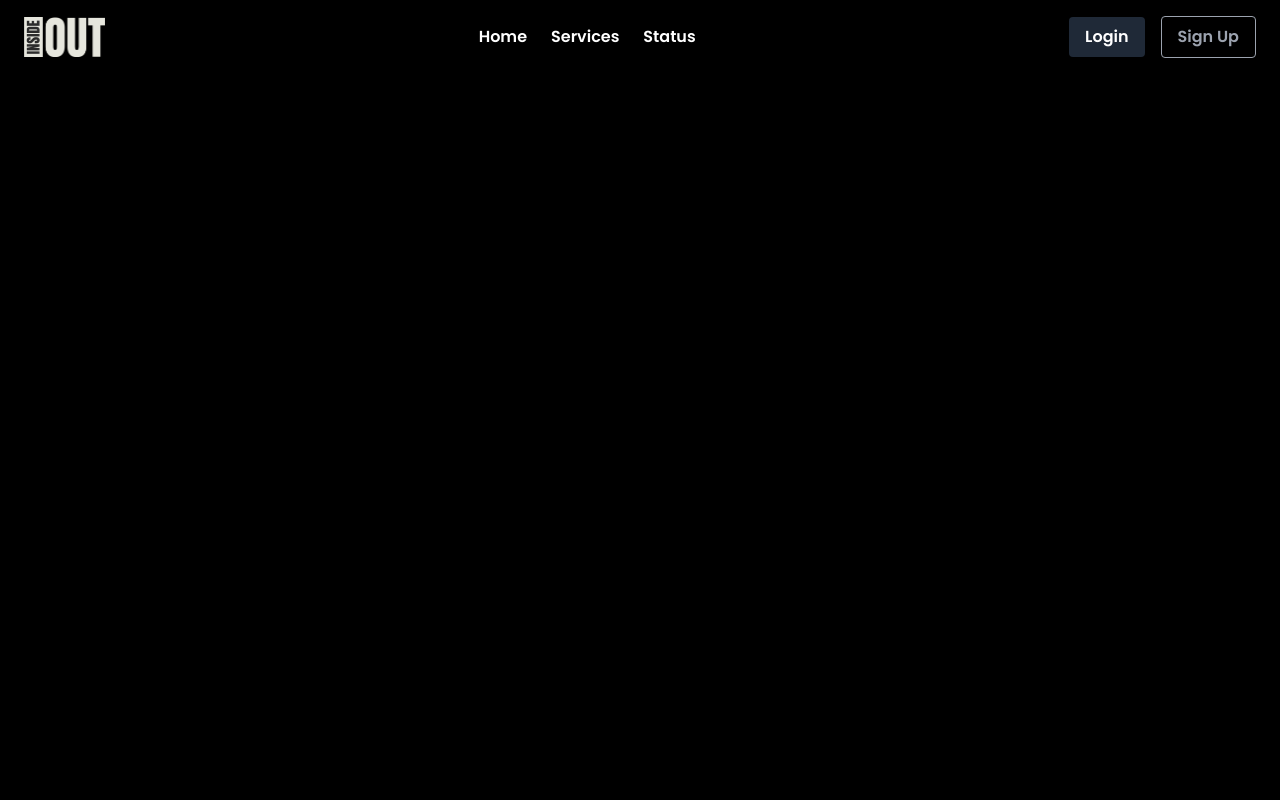
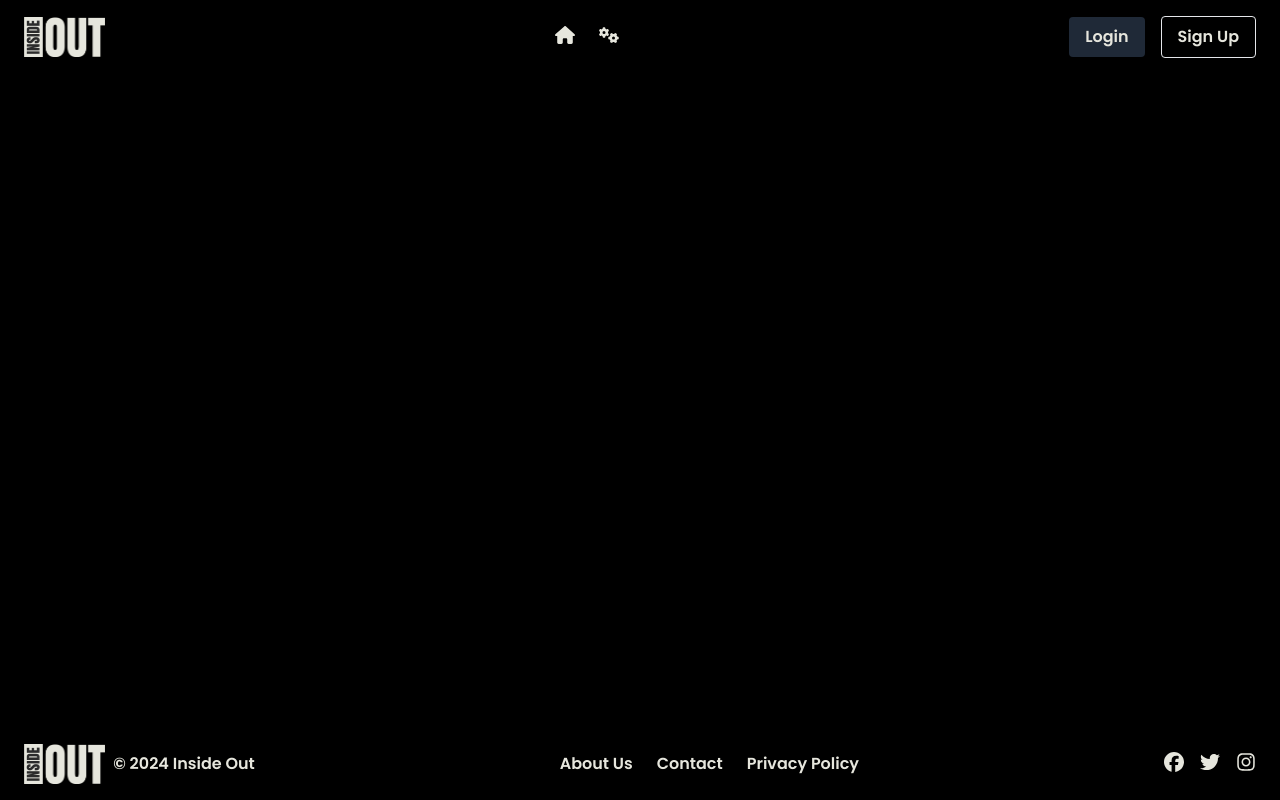
Before and after one commit to arestosora/zforums, a Vue app: page / in a window 1280 px wide. Built offline with nearby package versions, Linux system fonts and the light colour scheme.

Commit message:
feat: Footer Component

```diff
--- a/package.json
+++ b/package.json
@@ -11,6 +11,10 @@
     "type-check": "vue-tsc --build --force"
   },
   "dependencies": {
+    "@fortawesome/fontawesome-svg-core": "^6.5.2",
+    "@fortawesome/free-brands-svg-icons": "^6.5.2",
+    "@fortawesome/free-solid-svg-icons": "^6.5.2",
+    "@fortawesome/vue-fontawesome": "^3.0.8",
     "pinia": "^2.1.7",
     "vue": "^3.4.29",
     "vue-router": "^4.3.3"
--- a/src/App.vue
+++ b/src/App.vue
@@ -1,16 +1,16 @@
 <script setup lang="ts">
 import HeaderComponent from './components/HeaderComponent.vue';
+import FooterComponent from './components/FooterComponent.vue'
 </script>
 
 <template>
-  <div class="bg-black text-white min-h-screen">
+  <div class="bg-black text-white min-h-screen flex flex-col justify-between">
     <HeaderComponent />
-    <main class="p-6">
+    <main class="p-6 flex-grow">
 
     </main>
+    <FooterComponent />
   </div>
 </template>
 
-<style>
-/* Puedes agregar estilos adicionales aquí si es necesario */
-</style>
+<style></style>
--- /dev/null
+++ b/src/components/FooterComponent.vue
@@ -0,0 +1,65 @@
+<template>
+    <footer class="bg-black text-mainColor shadow-md mt-8">
+      <div class="container mx-auto px-6 py-4 flex flex-col md:flex-row justify-between items-center">
+        <div class="flex items-center">
+          <img src="@/assets/logo.png" alt="Logo" class="h-10">
+          <span class="ml-2 text-base font-semibold">© 2024 Inside Out</span>
+        </div>
+        <nav class="mt-4 md:mt-0">
+          <ul class="flex space-x-6 text-base font-semibold">
+            <li>
+              <a href="#" class="hover:text-gray-400 transition duration-300">About Us</a>
+            </li>
+            <li>
+              <a href="#" class="hover:text-gray-400 transition duration-300">Contact</a>
+            </li>
+            <li>
+              <a href="#" class="hover:text-gray-400 transition duration-300">Privacy Policy</a>
+            </li>
+          </ul>
+        </nav>
+        <div class="mt-4 md:mt-0">
+          <ul class="flex space-x-4">
+            <li>
+              <a href="#" class="hover:text-gray-400 transition duration-300">
+                <font-awesome-icon :icon="['fab', 'facebook']" class="h-5 w-5" />
+              </a>
+            </li>
+            <li>
+              <a href="#" class="hover:text-gray-400 transition duration-300">
+                <font-awesome-icon :icon="['fab', 'twitter']" class="h-5 w-5" />
+              </a>
+            </li>
+            <li>
+              <a href="#" class="hover:text-gray-400 transition duration-300">
+                <font-awesome-icon :icon="['fab', 'instagram']" class="h-5 w-5" />
+              </a>
+            </li>
+          </ul>
+        </div>
+      </div>
+    </footer>
+  </template>
+
+  <script lang="ts">
+  import { defineComponent } from 'vue';
+  import { FontAwesomeIcon } from '@fortawesome/vue-fontawesome';
+  import { library } from '@fortawesome/fontawesome-svg-core';
+  import { faFacebook, faTwitter, faInstagram } from '@fortawesome/free-brands-svg-icons';
+  library.add(faFacebook, faTwitter, faInstagram);
+
+  export default defineComponent({
+    name: "FooterComponent",
+    components: {
+      FontAwesomeIcon
+    }
+  });
+  </script>
+
+  <style scoped>
+  @import url('https://fonts.googleapis.com/css2?family=Poppins:wght@600&display=swap');
+
+  * {
+    font-family: 'Poppins', sans-serif;
+  }
+  </style>
--- a/src/components/HeaderComponent.vue
+++ b/src/components/HeaderComponent.vue
@@ -1,5 +1,5 @@
 <template>
-  <header class="bg-black text-white shadow-md">
+  <header class="bg-black text-mainColor shadow-md">
     <div class="container mx-auto px-6 py-4 flex justify-between items-center">
       <div class="flex items-center">
         <img src="@/assets/logo.png" alt="Logo" class="h-10">
@@ -7,19 +7,20 @@
       <nav>
         <ul class="flex space-x-6 text-base font-semibold">
           <li>
-            <a href="#" class="hover:text-gray-400 transition duration-300">Home</a>
+            <a href="#" class="hover:text-gray-400 transition duration-300">
+              <font-awesome-icon :icon="['fas', 'home']" class="h-5 w-5" />
+            </a>
           </li>
           <li>
-            <a href="#" class="hover:text-gray-400 transition duration-300">Services</a>
-          </li>
-          <li>
-            <a href="#" class="hover:text-gray-400 transition duration-300">Status</a>
+            <a href="#" class="hover:text-gray-400 transition duration-300">
+              <font-awesome-icon :icon="['fas', 'cogs']" class="h-5 w-5" />
+            </a>
           </li>
         </ul>
       </nav>
       <div class="hidden md:block">
-        <button class="bg-gray-800 hover:bg-gray-700 text-white font-semibold py-2 px-4 rounded transition duration-300">Login</button>
-        <button class="ml-4 bg-transparent hover:bg-gray-700 text-gray-400 font-semibold hover:text-white py-2 px-4 border border-gray-400 hover:border-transparent rounded transition duration-300">Sign Up</button>
+        <button class="bg-gray-800 hover:bg-gray-700 text-mainColor font-semibold py-2 px-4 rounded transition duration-300">Login</button>
+        <button class="ml-4 bg-transparent hover:bg-gray-700 text-mainColor font-semibold hover:text-white py-2 px-4 border border-customColor hover:border-transparent rounded transition duration-300">Sign Up</button>
       </div>
     </div>
   </header>
@@ -27,16 +28,22 @@
 
 <script lang="ts">
 import { defineComponent } from 'vue';
+import { FontAwesomeIcon } from '@fortawesome/vue-fontawesome';
+import { library } from '@fortawesome/fontawesome-svg-core';
+import { faHome, faCogs } from '@fortawesome/free-solid-svg-icons';
+
+library.add(faHome, faCogs);
 
 export default defineComponent({
   name: "HeaderComponent",
+  components: {
+    FontAwesomeIcon
+  }
 });
 </script>
 
 <style scoped>
-/* Importa la fuente Poppins */
 @import url('https://fonts.googleapis.com/css2?family=Poppins:wght@600&display=swap');
-
 * {
   font-family: 'Poppins', sans-serif;
 }
--- a/tailwind.config.js
+++ b/tailwind.config.js
@@ -5,7 +5,11 @@ export default {
     "./src/**/*.{vue,js,ts,jsx,tsx}",
   ],
   theme: {
-    extend: {},
+    extend: {
+      colors: {
+        mainColor: '#e6e6dd',
+      },
+    },
   },
   plugins: [],
 }
```
Also changed, not shown: 1 other file (tests, documents, lock files or other folders).
